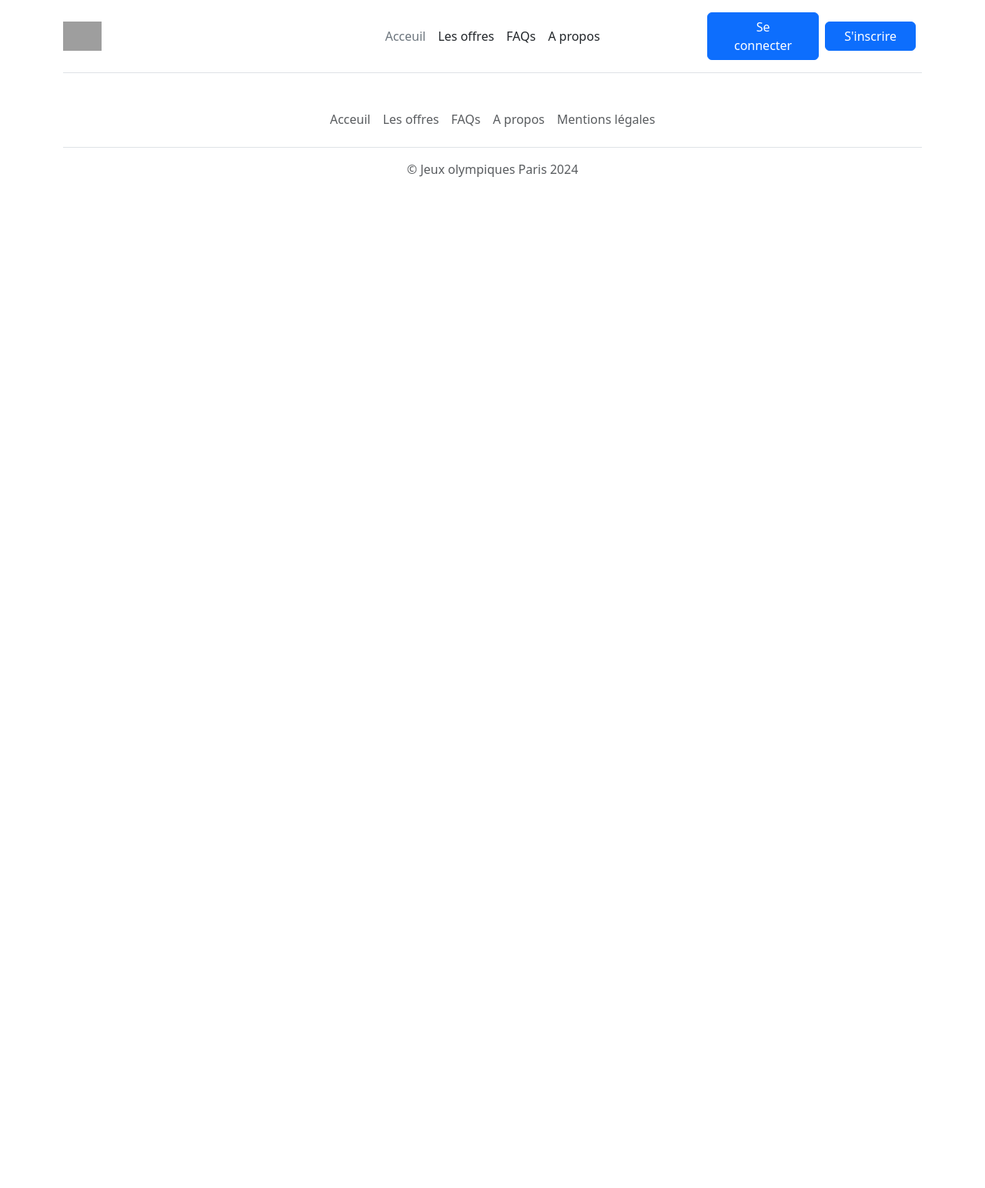
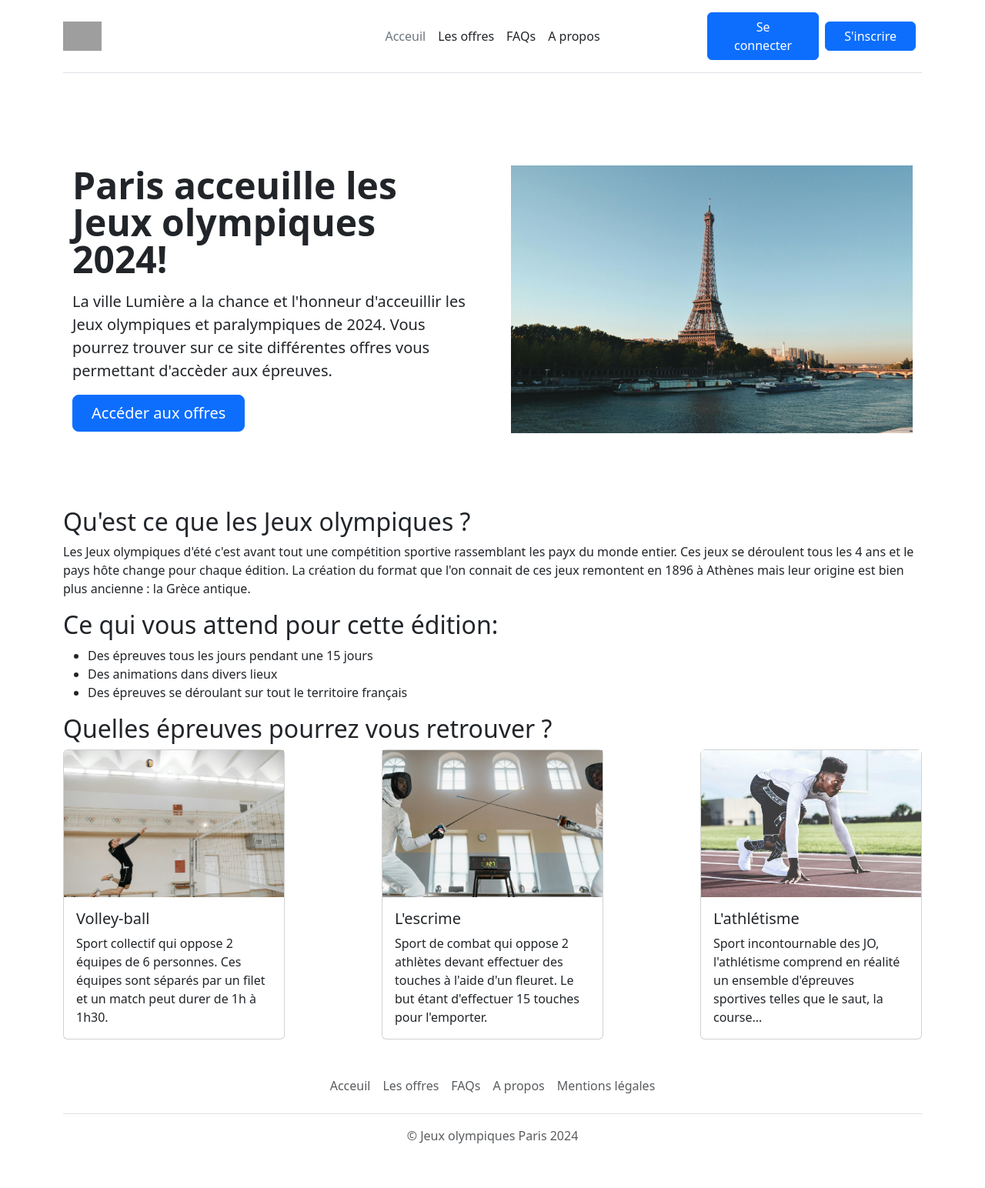
Before and after one commit to FleurD974/EvaluationBloc3, a Django app: page / in a window 1280 px wide. Shown: the whole page at 77% size. Before the commit the page ends 230 px from the top, so only its background shows below. Run offline with Django 5.2, Linux system fonts and the light colour scheme; data that the repository does not hold is empty; some libraries are stand-ins or nearby versions; grey boxes are pictures that could not be loaded.

Commit message:
add style for index

```diff
--- a/store/templates/store/index.html
+++ b/store/templates/store/index.html
@@ -1,7 +1,64 @@
 {% extends 'base.html' %}
-
+{% load static %}
 {% block content %}
-
+    <main>
+        <div class="container col-xxl-8 px-4 py-5">
+            <div class="row flex-lg-row-reverse align-items-center g-5 py-5">
+                <div class="col-10 col-sm-8 col-lg-6">
+                    <img src="{% static 'img/paris.jpg' %}" class="d-block mx-lg-auto img-fluid" alt="La ville des Paris" width="700" height="500" loading="lazy">
+                </div>
+                <div class="col-lg-6">
+                    <h1 class="display-5 fw-bold lh-1 mb-3">Paris acceuille les Jeux olympiques 2024!</h1>
+                    <p class="lead">La ville Lumière a la chance et l'honneur d'acceuillir les Jeux olympiques et paralympiques de 2024. Vous pourrez trouver sur ce site différentes offres vous permettant d'accèder aux épreuves.</p>
+                    <div class="d-grid gap-2 d-md-flex justify-content-md-start">
+                        <a href="#" class="btn btn-primary btn-lg px-4 me-md-2">Accéder aux offres</a>
+                    </div>
+                </div>
+            </div>
+        </div>
+        <div class="container">
+            <h2>Qu'est ce que les Jeux olympiques ?</h2>
+            <p>
+                Les Jeux olympiques d'été c'est avant tout une compétition sportive rassemblant les payx du monde entier.
+                Ces jeux se déroulent tous les 4 ans et le pays hôte change pour chaque édition.
+                La création du format que l'on connait de ces jeux remontent en 1896 à Athènes mais leur origine est bien plus ancienne : la Grèce antique.
+            </p>
+        </div>
+        <div class="container">
+            <h2>Ce qui vous attend pour cette édition:</h2>
+            <ul>
+                <li>Des épreuves tous les jours pendant une 15 jours</li>
+                <li>Des animations dans divers lieux</li>
+                <li>Des épreuves se déroulant sur tout le territoire français</li>
+            </ul>
+        </div>
+                <div class="container">
+            <h2>Quelles épreuves pourrez vous retrouver ?</h2>
+            <div class="d-flex justify-content-between">
+                <div class="card" style="width: 18rem;">
+                    <img src="{% static 'img/volleyball.jpg' %}" class="d-block mx-lg-auto img-fluid" alt="Bootstrap Themes" width="700" height="500" loading="lazy">
+                        <div class="card-body">
+                            <h5 class="card-title">Volley-ball</h5>
+                            <p class="card-text">Sport collectif qui oppose 2 équipes de 6 personnes. Ces équipes sont séparés par un filet et un match peut durer de 1h à 1h30.</p>
+                        </div>
+                </div>
+                <div class="card" style="width: 18rem;">
+                    <img src="{% static 'img/escrime.jpg' %}" class="d-block mx-lg-auto img-fluid" alt="Bootstrap Themes" width="700" height="500" loading="lazy">
+                    <div class="card-body">
+                        <h5 class="card-title">L'escrime</h5>
+                        <p class="card-text">Sport de combat qui oppose 2 athlètes devant effectuer des touches à l'aide d'un fleuret. Le but étant d'effectuer 15 touches pour l'emporter.</p>
+                    </div>
+                </div>
+                <div class="card" style="width: 18rem;">
+                    <img src="{% static 'img/athletisme.jpg' %}" class="d-block mx-lg-auto img-fluid" alt="Bootstrap Themes" width="700" height="500" loading="lazy">
+                    <div class="card-body">
+                        <h5 class="card-title">L'athlétisme</h5>
+                        <p class="card-text">Sport incontournable des JO, l'athlétisme comprend en réalité un ensemble d'épreuves sportives telles que le saut, la course...</p>
+                    </div>
+                </div>
+            </div>
+        </div>
+    </main>
 {% for offer in offers %}
     <h2>{{ offer.offer_name }}</h2>
     <a href="{{ offer.get_absolute_url }}">Voir l'offre</a>
```
Also changed, not shown: Billeterie/static/img/athletisme.jpg (added), Billeterie/static/img/escrime.jpg (added), Billeterie/static/img/paris.jpg (added), Billeterie/static/img/volleyball.jpg (added).
